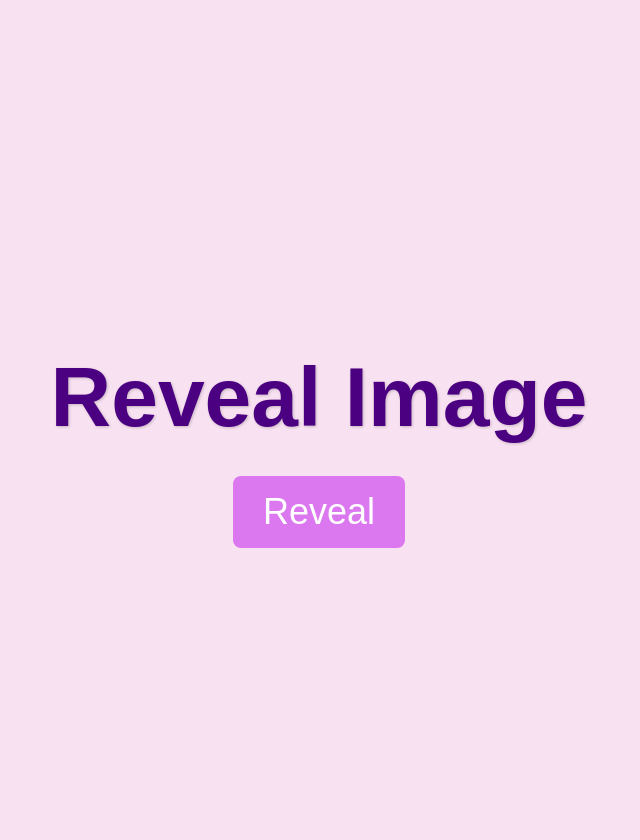
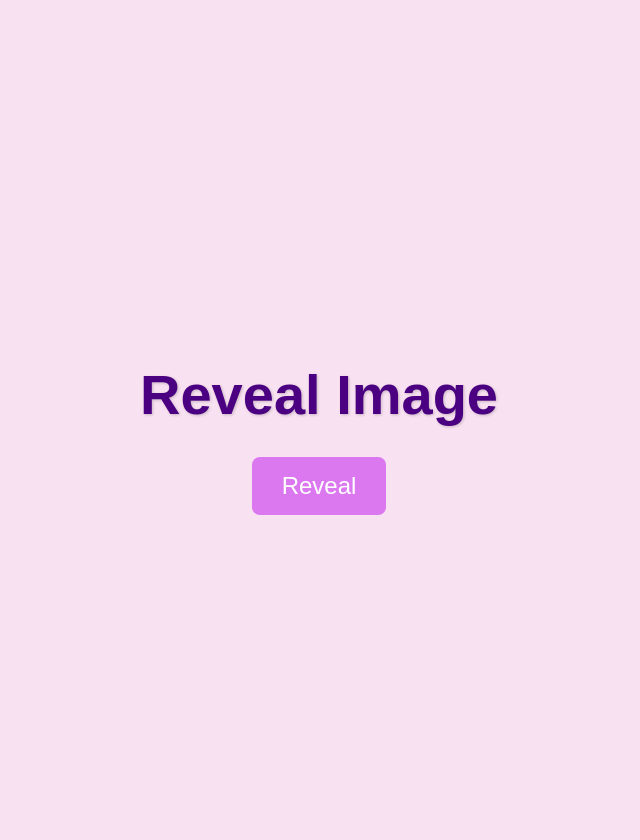
Before and after one commit to Aditya060/Qr-Wall, a Django app: template templates/reveal.html in a window 1280 px wide. Shown: the whole page, without its empty margins (321-961 px from the left). Run offline with Django 4.2, Linux system fonts and the light colour scheme; the template is opened without the code that fills it: most values are stand-ins (such as "Sample title", 1, 10 or a date in 2020).

Commit message:
Update reveal.html

```diff
--- a/templates/reveal.html
+++ b/templates/reveal.html
@@ -16,7 +16,7 @@
             align-items: center;
             justify-content: center;
             height: 100vh; /* Full height */
-            font-size: 1.5em; /* Increase base font size */
+            font-size: 1.0em; /* Increase base font size */
         }
         h1 {
             font-size: 3.5em; /* Increased heading size */
```
